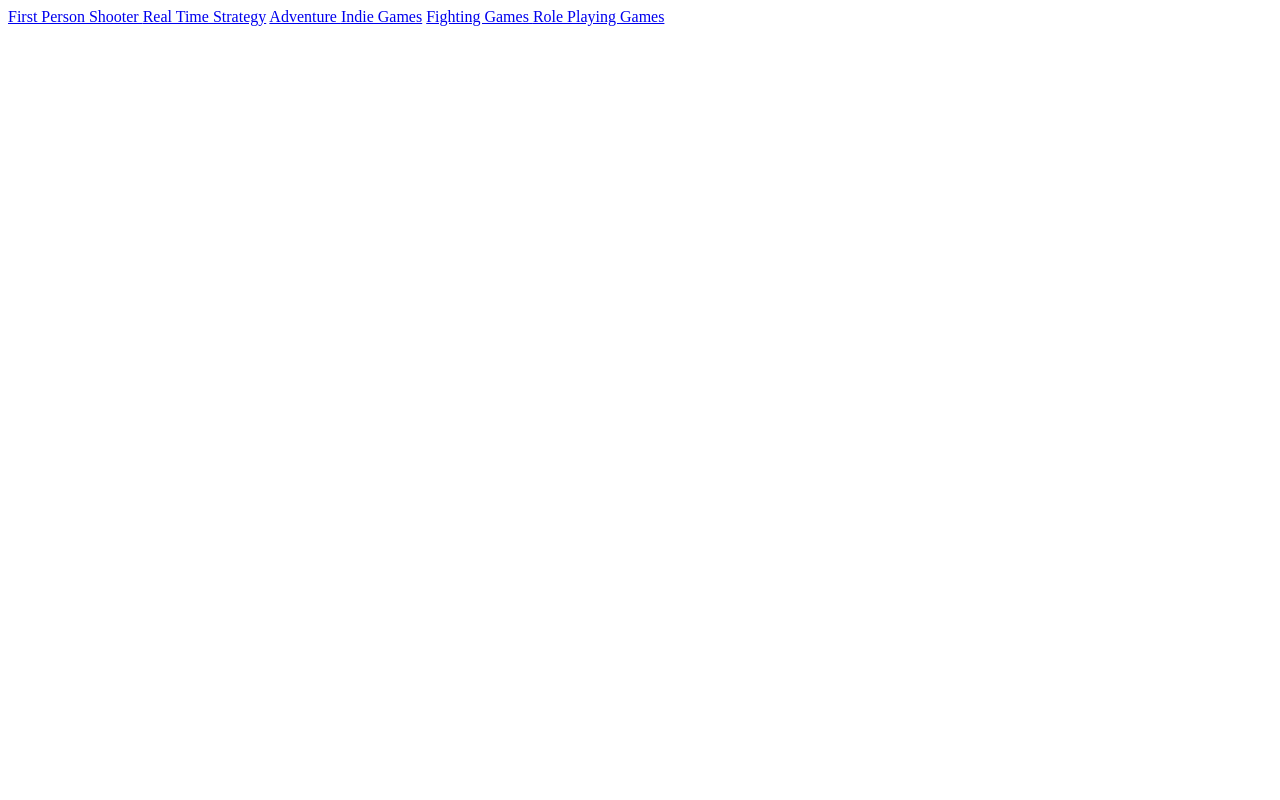
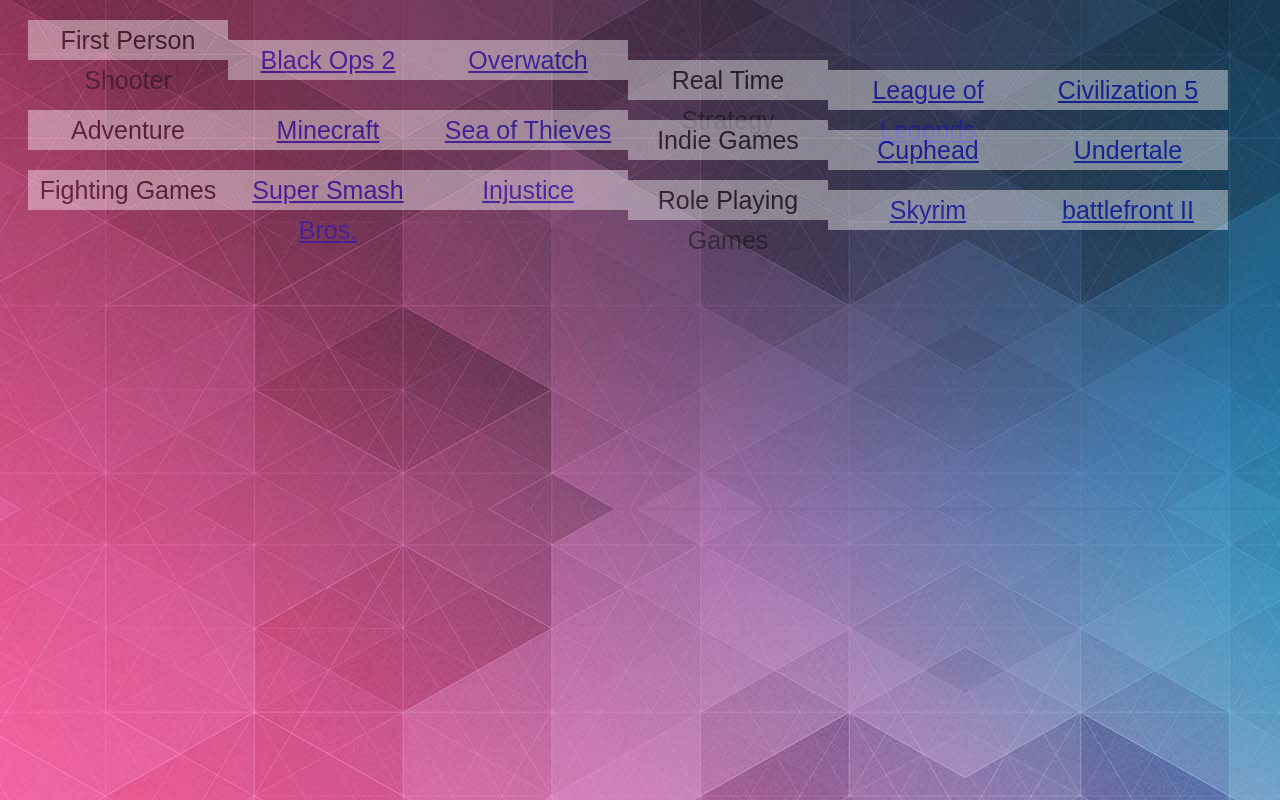
Before and after one commit to NoahKabel/NJWebsite, a plain HTML site: page index.html in a window 1280 px wide. Drawn offline with Linux system fonts and the light colour scheme.

Commit message:
Add files via upload

```diff
--- a/index.html
+++ b/index.html
@@ -1,17 +1,37 @@
  <doctypeHTML!>
 <html>
-<head>
   <title>Video Games</title>
-</head>
-<link rel="stylesheet" type="text/css" href="style.css">
-  <a href="./style.css"
-<div id="header">
-<a href="./First Person Shooter.html"> First Person Shooter </a>
-<a href="./Real Time Strategy.html"> Real Time Strategy</a>
-<a href ="./Adventure.html"> Adventure </a>
-<a href="./Indie Games.html"> Indie Games</a>
-<a href="./Fighting Games.html"> Fighting Games </a>
-<a href="./Role Playing Games.html"> Role Playing Games</a>
-</div id="header">
-
+  <link href="style.css" rel="stylesheet">
+  <ul>
+      <li><a>First Person Shooter</a></li>
+          <ul>
+              <li><a href="./Black Ops 2.html">Black Ops 2</a></li>
+              <li><a href="./Overwatch.html">Overwatch</a></li>
+          </ul>
+      <li><a>Real Time Strategy</a></li>
+          <ul>
+              <li><a href="./League of Legends.html">League of Legends</a></li>
+              <li><a href="./Civilization 5.html">Civilization 5</a></li>
+          </ul>
+      <li><a>Adventure</a></li>
+          <ul>
+              <li><a href="./Minecraft">Minecraft</a></li>
+              <li><a href="./Sea of Thieves">Sea of Thieves</a></li>
+          </ul>
+      <li><a>Indie Games</a></li>
+          <ul>
+              <li><a href="./Cuphead">Cuphead</a></li>
+              <li><a href="./Undertale">Undertale</a></li>
+          </ul>
+      <li><a>Fighting Games</a></li>
+          <ul>
+              <li><a href="./Super Smash Bros.">Super Smash Bros.</a></li>
+              <li><a href="./Injustice">Injustice</a></li>
+          </ul>
+      <li><a>Role Playing Games</a></li>
+          <ul>
+              <li><a href="./Skyrim">Skyrim</a></li>
+              <li><a href="./battlefront">battlefront II</a></li>
+          </ul>
+  </ul>
 </html>
--- a/style.css
+++ b/style.css
@@ -1 +1,24 @@
-<doctypeHTML!>
+body {
+  background: url('Background Picture.jpg') no-repeat;
+  background-color: color;
+  font-family: fantasy;
+} /*this is for the background picture and font the page will have*/
+ul {
+  margin:10px;
+  padding:10px;
+  list-style: none;
+} /* this is for the list structure */
+ul li {
+  float: left;
+  width: 200px;
+  height: 40px;
+  background-color: white;
+  opacity: 0.4;
+  line-height: 40px;
+  text-align: center;
+  font-size: 25px;
+  text-decoration-color: black;
+} /*this is for the appearane of all the links on the home page*/
+ul li a {
+
+}
```
Also changed, not shown: Black Ops 2.html (added, +2 -0 lines), Overwatch.html (added, +2 -0 lines), Background Picture.jpg (added).
